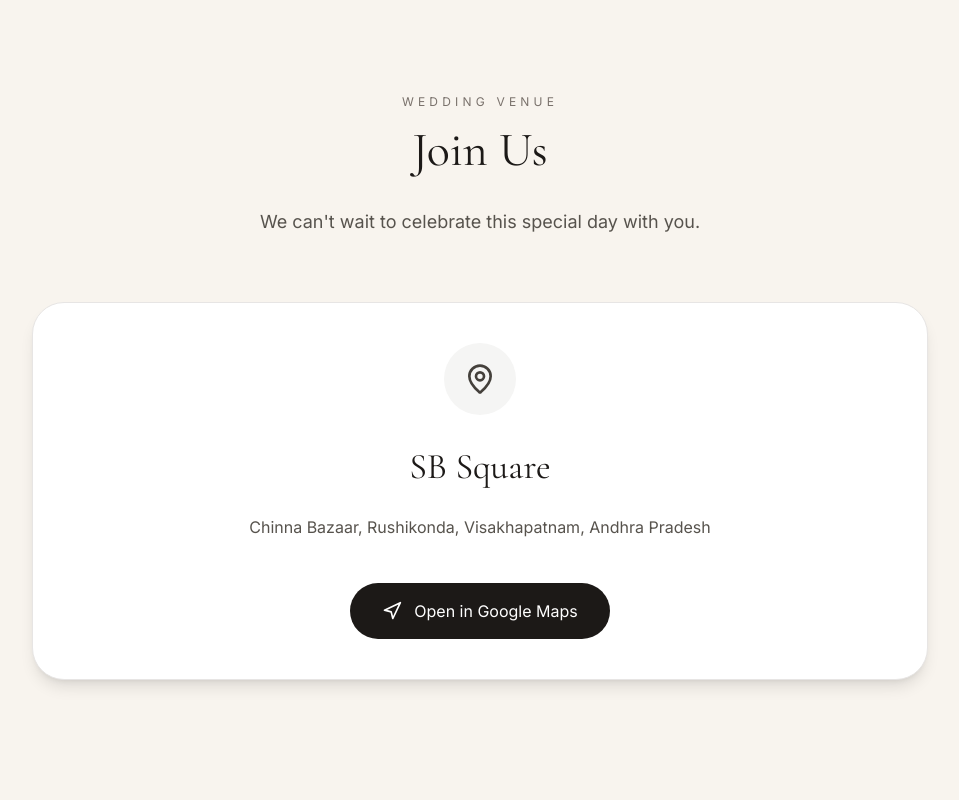
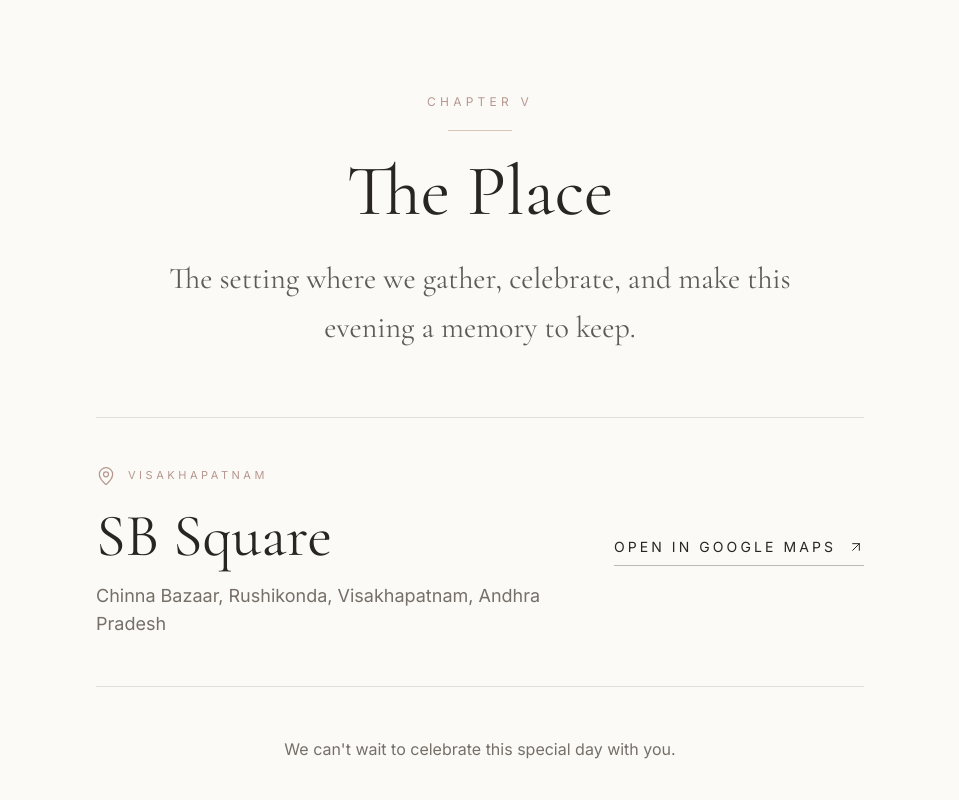
Before and after one commit to NikethVelala/NikSha, a Next.js app: page / in a window 1280 px wide. Shown: the part 5600-6400 px from the top of the page, without its empty margins (160-1119 px from the left). Built offline with nearby package versions, Linux system fonts and the light colour scheme.

Commit message:
Redesign venue as invitation chapter

```diff
--- a/components/Venue/Venue.tsx
+++ b/components/Venue/Venue.tsx
@@ -1,7 +1,7 @@
 "use client";
 
 import { motion } from "framer-motion";
-import { MapPin, Navigation } from "lucide-react";
+import { ArrowUpRight, MapPin } from "lucide-react";
 import Section from "@/components/common/Section";
 import { wedding } from "@/data/wedding";
 
@@ -9,57 +9,70 @@ export default function Venue() {
   const venue = wedding.ceremony.venue;
 
   return (
-    <Section id="venue">
-      <div className="mx-auto max-w-4xl">
-
-        <p className="text-center text-xs uppercase tracking-[0.35em] text-stone-500">
-          Wedding Venue
+    <Section id="venue" className="relative overflow-hidden bg-paper">
+      <div className="mx-auto max-w-5xl">
+        <motion.div
+          initial={{ opacity: 0, y: 18 }}
+          whileInView={{ opacity: 1, y: 0 }}
+          viewport={{ once: true, margin: "-80px" }}
+          transition={{ duration: 0.8 }}
+          className="text-center"
+        >
+          <p className="text-xs uppercase tracking-[0.35em] text-rose">
+            Chapter V
           </p>
-
-        <h2 className="mt-4 text-center font-heading text-5xl text-stone-900">
-          Join Us
+          <div className="mx-auto mt-5 h-px w-16 bg-champagne" />
+          <h2 className="mt-6 font-heading text-5xl leading-none text-charcoal sm:text-6xl lg:text-7xl">
+            The Place
           </h2>
-
-        <p className="mx-auto mt-8 max-w-2xl text-center text-lg leading-8 text-stone-600">
-          {venue.note}
+          <p className="mx-auto mt-7 max-w-2xl font-heading text-2xl leading-relaxed text-charcoal/75 sm:text-3xl">
+            The setting where we gather, celebrate, and make this evening a memory to keep.
           </p>
+        </motion.div>
 
         <motion.div
-          initial={{ opacity: 0, y: 40 }}
+          initial={{ opacity: 0, y: 30 }}
           whileInView={{ opacity: 1, y: 0 }}
-          viewport={{ once: true }}
-          transition={{ duration: 0.8 }}
-          className="mt-16 rounded-[2rem] border border-stone-200 bg-white p-10 shadow-lg"
+          viewport={{ once: true, margin: "-60px" }}
+          transition={{ duration: 0.8, delay: 0.1 }}
+          className="mx-auto mt-16 max-w-3xl border-y border-line py-10 sm:py-12"
         >
-
-          <div className="flex justify-center">
-            <div className="rounded-full bg-stone-100 p-5">
-              <MapPin className="h-8 w-8 text-stone-700" />
-            </div>
+          <div className="grid gap-10 sm:grid-cols-[1fr_auto] sm:items-center sm:gap-12">
+            <div>
+              <div className="flex items-center gap-3 text-rose">
+                <MapPin className="h-5 w-5" strokeWidth={1.5} />
+                <span className="text-[11px] uppercase tracking-[0.32em]">
+                  Visakhapatnam
+                </span>
               </div>
 
-          <h3 className="mt-8 text-center font-heading text-4xl text-stone-900">
+              <h3 className="mt-5 font-heading text-5xl text-charcoal sm:text-6xl">
                 {venue.name}
               </h3>
 
-          <p className="mt-6 text-center leading-8 text-stone-600">
+              <p className="mt-4 max-w-xl text-base leading-7 text-muted sm:text-lg">
                 {venue.address}
               </p>
+            </div>
 
-          <div className="mt-10 flex justify-center">
             <a
               href={venue.maps}
               target="_blank"
               rel="noopener noreferrer"
-              className="inline-flex items-center gap-3 rounded-full bg-stone-900 px-8 py-4 text-white transition hover:bg-stone-700"
+              className="group inline-flex w-fit items-center gap-3 border-b border-charcoal/30 pb-2 text-sm uppercase tracking-[0.22em] text-charcoal transition-colors hover:border-rose hover:text-rose"
             >
-              <Navigation className="h-5 w-5" />
               {venue.directionsLabel}
+              <ArrowUpRight
+                className="h-4 w-4 transition-transform duration-300 group-hover:-translate-y-0.5 group-hover:translate-x-0.5"
+                strokeWidth={1.5}
+              />
             </a>
           </div>
-
         </motion.div>
 
+        <p className="mx-auto mt-12 max-w-xl text-center text-sm leading-7 text-muted sm:text-base">
+          {venue.note}
+        </p>
       </div>
     </Section>
   );
```
Lines whose indentation alone changed are shown as unchanged.
